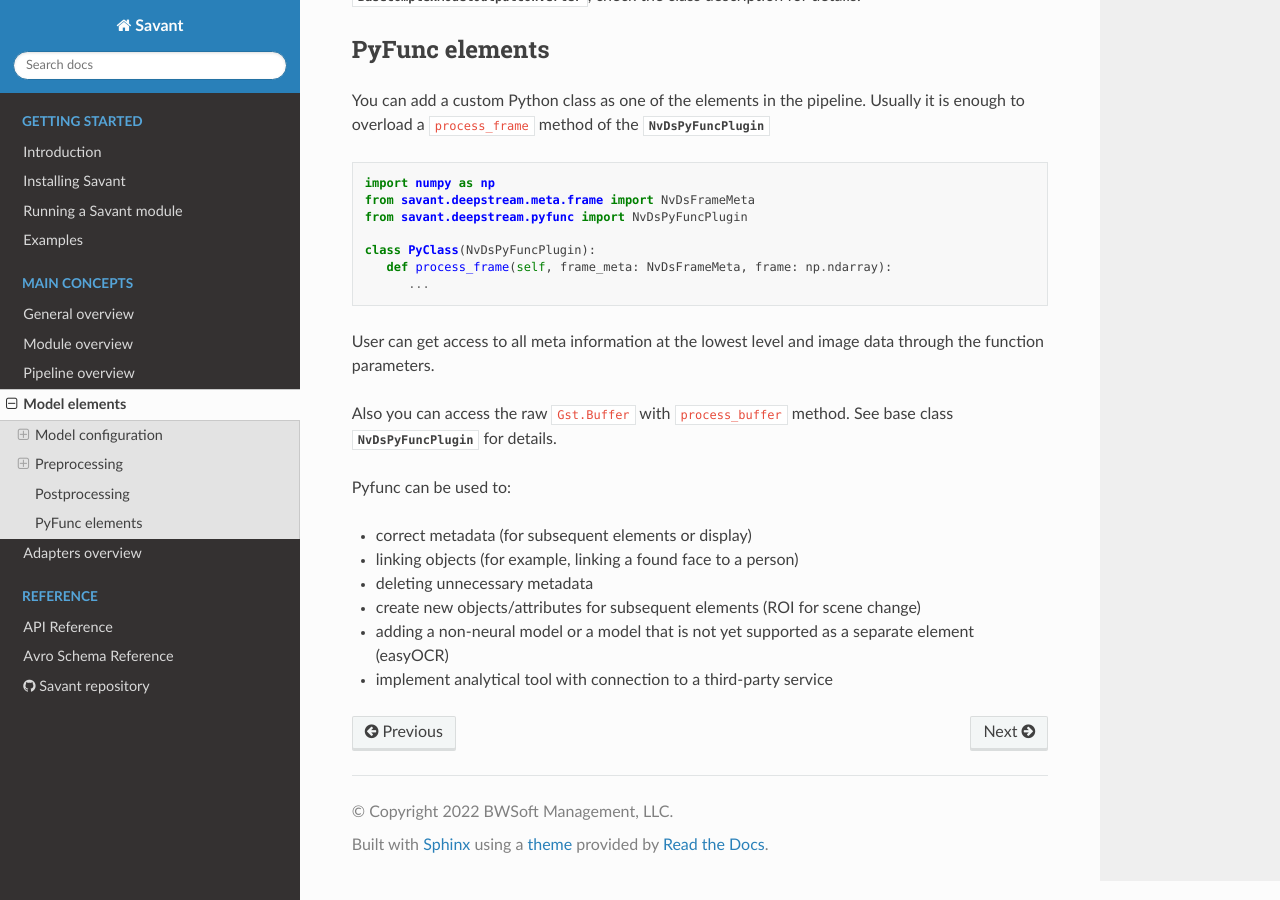
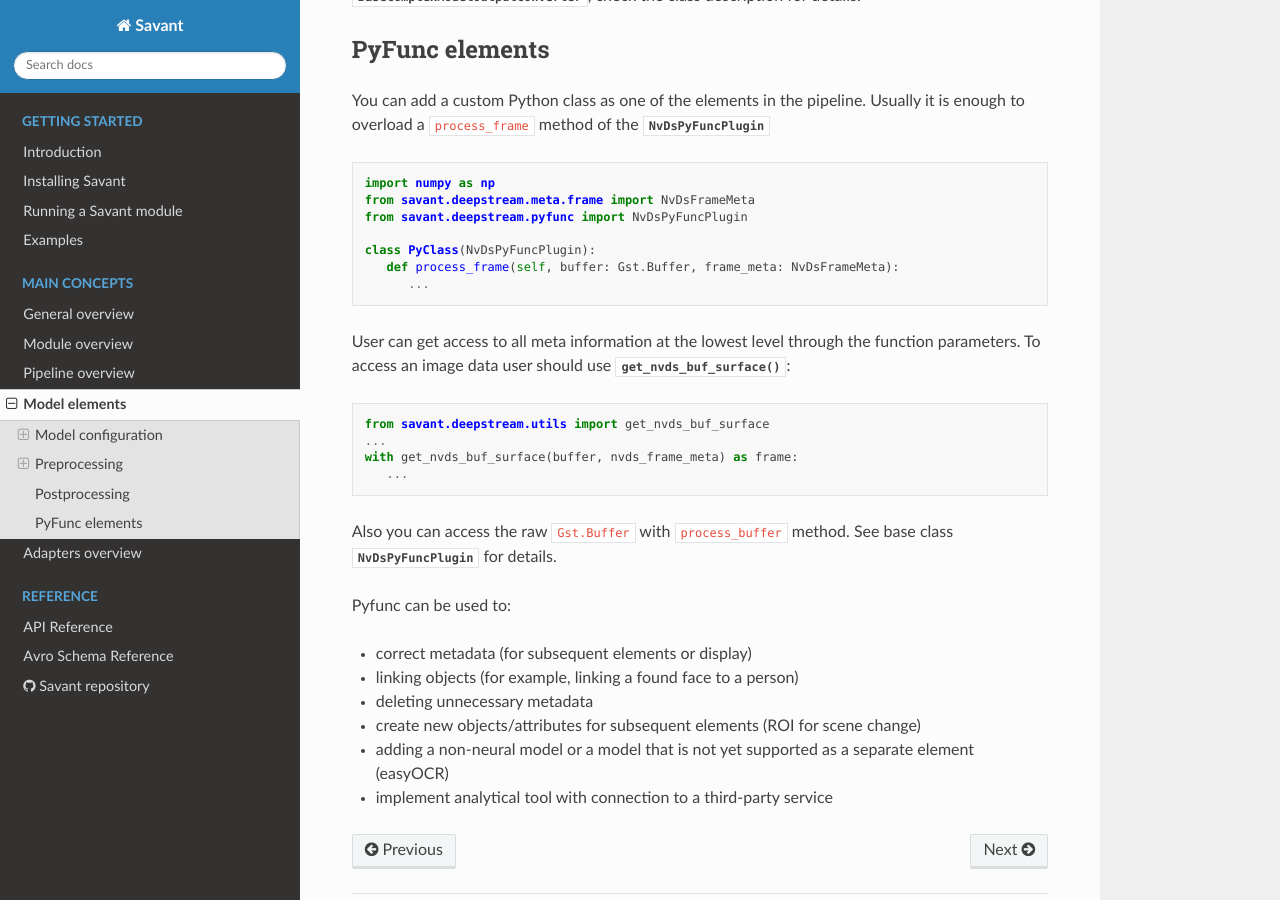
Before and after one commit to insight-platform/Savant, a Sphinx documentation site: the page built from docs/source/main_concepts/model_elements.rst, in a window 1280 px wide and 900 px high, scrolled down 3945 px. Built offline with Sphinx 7.4.7 and the Read the Docs theme 2.0.0, drawn with Linux system fonts in a browser that asks for light colours; the version number could not be read and is left out.

Commit message:
#25 update PyFunc documentation

```diff
--- a/docs/source/getting_started/intro.rst
+++ b/docs/source/getting_started/intro.rst
@@ -70,14 +70,15 @@ And the contents of ``module/car_counter.py`` Python script in this example woul
 
     from collections import Counter
     from savant.deepstream.meta.frame import NvDsFrameMeta
+    from savant.deepstream.pyfunc import NvDsPyFuncPlugin
 
     counter = Counter()
 
     CAR_COLOR_ELEMENT_NAME = 'secondary_carcolor'
     CAR_COLOR_ATTR_NAME = 'car_color'
 
-    class CarCounter(NvDsPyFunc):
-        def process_frame_meta(self, frame_meta: NvDsFrameMeta):
+    class CarCounter(NvDsPyFuncPlugin):
+        def process_frame(self, buffer: Gst.Buffer, frame_meta: NvDsFrameMeta):
             for obj_meta in frame_meta.objects:
                 car_color_attr = obj_meta.get_attr_meta(CAR_COLOR_ELEMENT_NAME, CAR_COLOR_ATTR_NAME)
                 counter[car_color_attr.value] += 1
--- a/docs/source/main_concepts/model_elements.rst
+++ b/docs/source/main_concepts/model_elements.rst
@@ -194,10 +194,17 @@ Usually it is enough to overload a ``process_frame`` method of the :py:class:`~s
    from savant.deepstream.pyfunc import NvDsPyFuncPlugin
 
    class PyClass(NvDsPyFuncPlugin):
-      def process_frame(self, frame_meta: NvDsFrameMeta, frame: np.ndarray):
+      def process_frame(self, buffer: Gst.Buffer, frame_meta: NvDsFrameMeta):
          ...
 
-User can get access to all meta information at the lowest level and image data through the function parameters.
+User can get access to all meta information at the lowest level through the function parameters. To access an image data user should use  :py:func:`~savant.deepstream.utils.get_nvds_buf_surface`:
+
+.. code-block:: python
+
+   from savant.deepstream.utils import get_nvds_buf_surface
+   ...
+   with get_nvds_buf_surface(buffer, nvds_frame_meta) as frame:
+      ...
 
 Also you can access the raw ``Gst.Buffer`` with ``process_buffer`` method.
 See base class :py:class:`~savant.deepstream.pyfunc.NvDsPyFuncPlugin` for details.
--- a/docs/source/main_concepts/module.rst
+++ b/docs/source/main_concepts/module.rst
@@ -22,7 +22,7 @@ The following parameters are defined for a Savant module by default:
 
 .. literalinclude:: ../../../savant/config/default.yml
   :language: YAML
-  :lines: 1-48
+  :lines: 1-66
 
 .. note::
 
--- a/docs/source/reference/api/pyfunc.rst
+++ b/docs/source/reference/api/pyfunc.rst
@@ -1,7 +1,7 @@
 PyFuncs
 =======
 
-.. inheritance-diagram:: savant.base.pyfunc.BasePyFuncCallableImpl savant.deepstream.pyfunc.NvDsPyFuncPlugin savant.deepstream.drawbin.NvDsDrawBin
+.. inheritance-diagram:: savant.base.pyfunc.BasePyFuncCallableImpl savant.deepstream.pyfunc.NvDsPyFuncPlugin
     :parts: 1
     :caption: PyFunc implementations hierarchy
 
```
Also changed, not shown: 1 other file.
